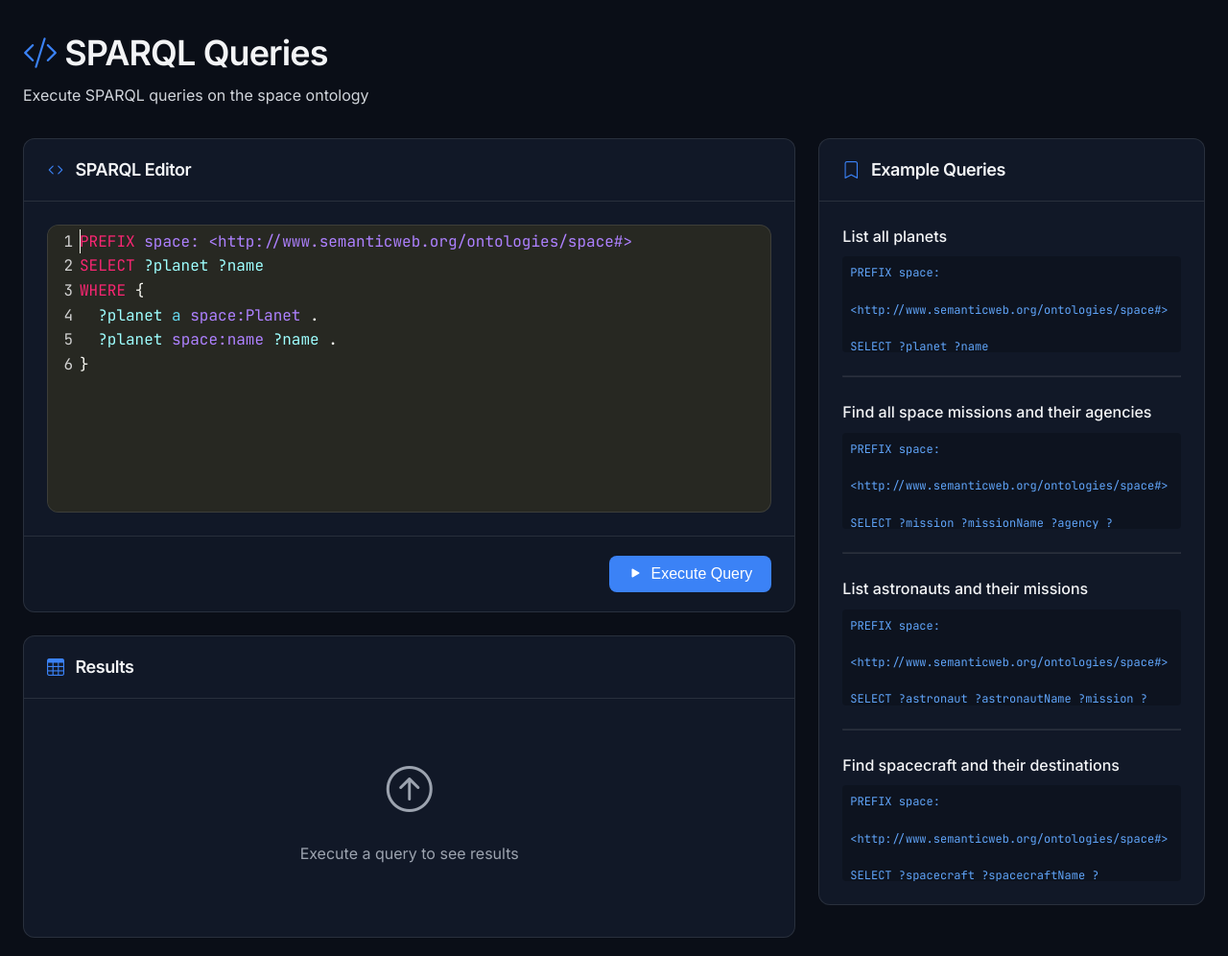
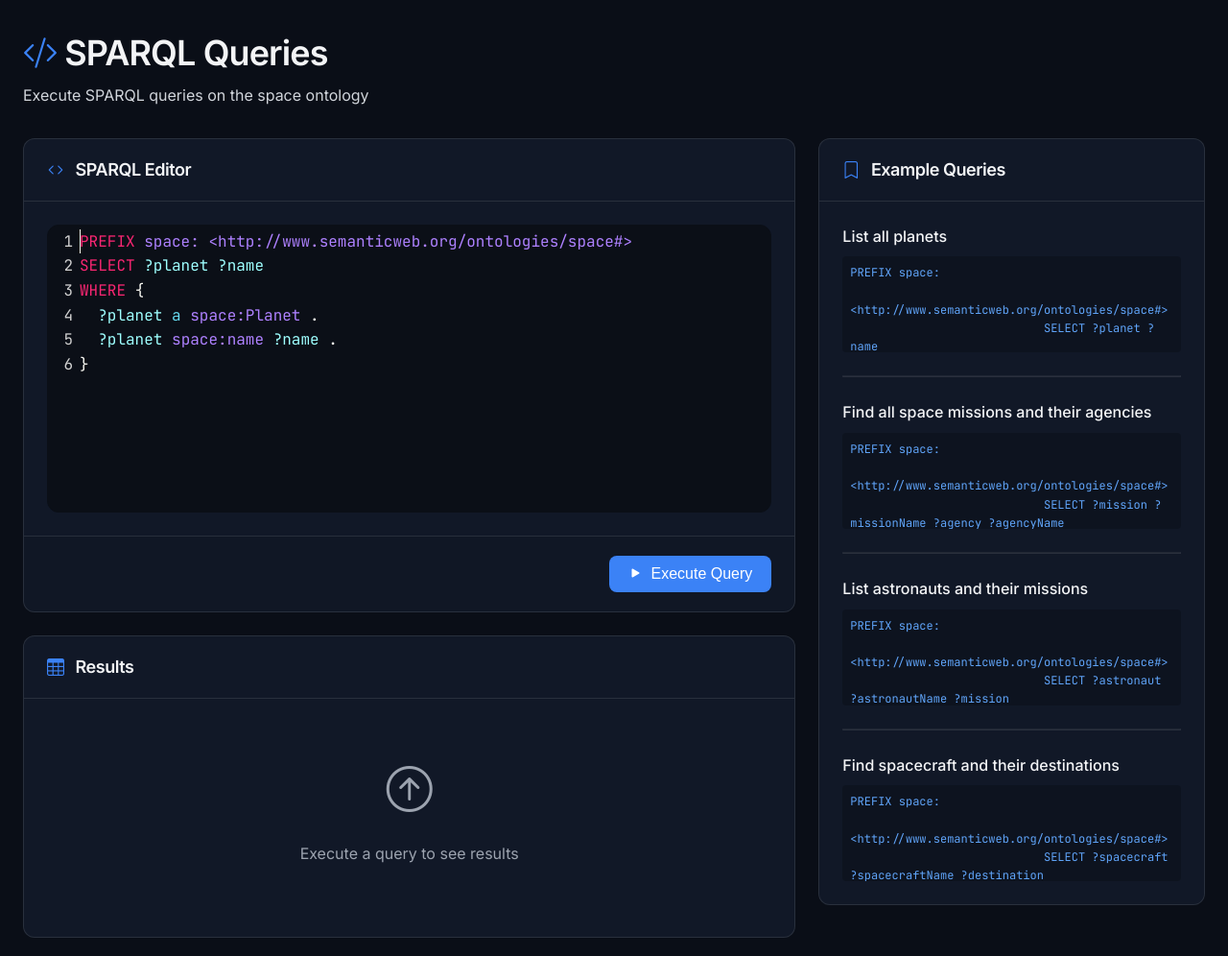
Before and after one commit to JoaoCoelho2003/Celestia, a Flask app: page /sparql in a window 1280 px wide. Shown: the part 65-1061 px from the top of the page at 96% size. Run offline with Flask 3, Linux system fonts and the light colour scheme.

Commit message:
chore: color of the codemirror block

```diff
--- a/app/templates/sparql.html
+++ b/app/templates/sparql.html
@@ -8,11 +8,20 @@
 <link rel="stylesheet"
     href="https://cdnjs.cloudflare.com/ajax/libs/codemirror/5.65.2/theme/monokai.min.css">
 <style>
-    .CodeMirror {
+    .CodeMirror.CodeMirror {
         height: 300px;
         border-radius: var(--radius-lg);
         font-family: var(--font-mono);
         border: 1px solid var(--border);
+    }
+
+    .CodeMirror.CodeMirror {
+	  background-color: #0B0F17 !important;
+	  border: 1px solid #0B0F17 !important;
+	}
+
+	.CodeMirror-gutters.CodeMirror-gutters {
+        background-color: #0B0F17 !important;
     }
 
     .example-query {
@@ -105,7 +114,8 @@
   ?planet space:name ?name .
 }</textarea>
                 </div>
-				<div class="card-footer" style="display: flex; justify-content: flex-end;">
+                <div class="card-footer"
+                    style="display: flex; justify-content: flex-end;">
                     <button id="execute-query" class="btn btn-primary">
                         <i class="bi bi-play-fill"></i>
                         <span>Execute Query</span>
@@ -127,7 +137,8 @@
                         style="display: flex; flex-direction: column; align-items: center; justify-content: center; height: 200px;">
                         <i class="bi bi-arrow-up-circle"
                             style="font-size: 3rem; color: var(--text-tertiary); margin-bottom: 1rem;"></i>
-						<p style="color: var(--text-tertiary);">Execute a query to see results</p>
+                        <p style="color: var(--text-tertiary);">Execute a query
+                            to see results</p>
                     </div>
                 </div>
             </div>
@@ -156,7 +167,8 @@
                     <hr style="margin: 1.5rem 0; border-color: var(--border);">
 
                     <div class="example-query" id="example-missions">
-						<div class="example-query-title">Find all space missions and their
+                        <div class="example-query-title">Find all space missions
+                            and their
                             agencies</div>
                         <div class="example-query-code">PREFIX space:
                             &lt;http://www.semanticweb.org/ontologies/space#&gt;
@@ -172,10 +184,12 @@
                     <hr style="margin: 1.5rem 0; border-color: var(--border);">
 
                     <div class="example-query" id="example-astronauts">
-						<div class="example-query-title">List astronauts and their missions</div>
+                        <div class="example-query-title">List astronauts and
+                            their missions</div>
                         <div class="example-query-code">PREFIX space:
                             &lt;http://www.semanticweb.org/ontologies/space#&gt;
-							SELECT ?astronaut ?astronautName ?mission ?missionName
+                            SELECT ?astronaut ?astronautName ?mission
+                            ?missionName
                             WHERE {
                             ?astronaut a space:Astronaut .
                             ?astronaut space:name ?astronautName .
@@ -187,11 +201,13 @@
                     <hr style="margin: 1.5rem 0; border-color: var(--border);">
 
                     <div class="example-query" id="example-spacecraft">
-						<div class="example-query-title">Find spacecraft and their
+                        <div class="example-query-title">Find spacecraft and
+                            their
                             destinations</div>
                         <div class="example-query-code">PREFIX space:
                             &lt;http://www.semanticweb.org/ontologies/space#&gt;
-							SELECT ?spacecraft ?spacecraftName ?destination ?destinationName
+                            SELECT ?spacecraft ?spacecraftName ?destination
+                            ?destinationName
                             WHERE {
                             ?spacecraft a space:Spacecraft .
                             ?spacecraft space:name ?spacecraftName .
```
Also changed, not shown: app/templates/graph.html (+9 -8 lines). Lines whose indentation alone changed are shown as unchanged.
